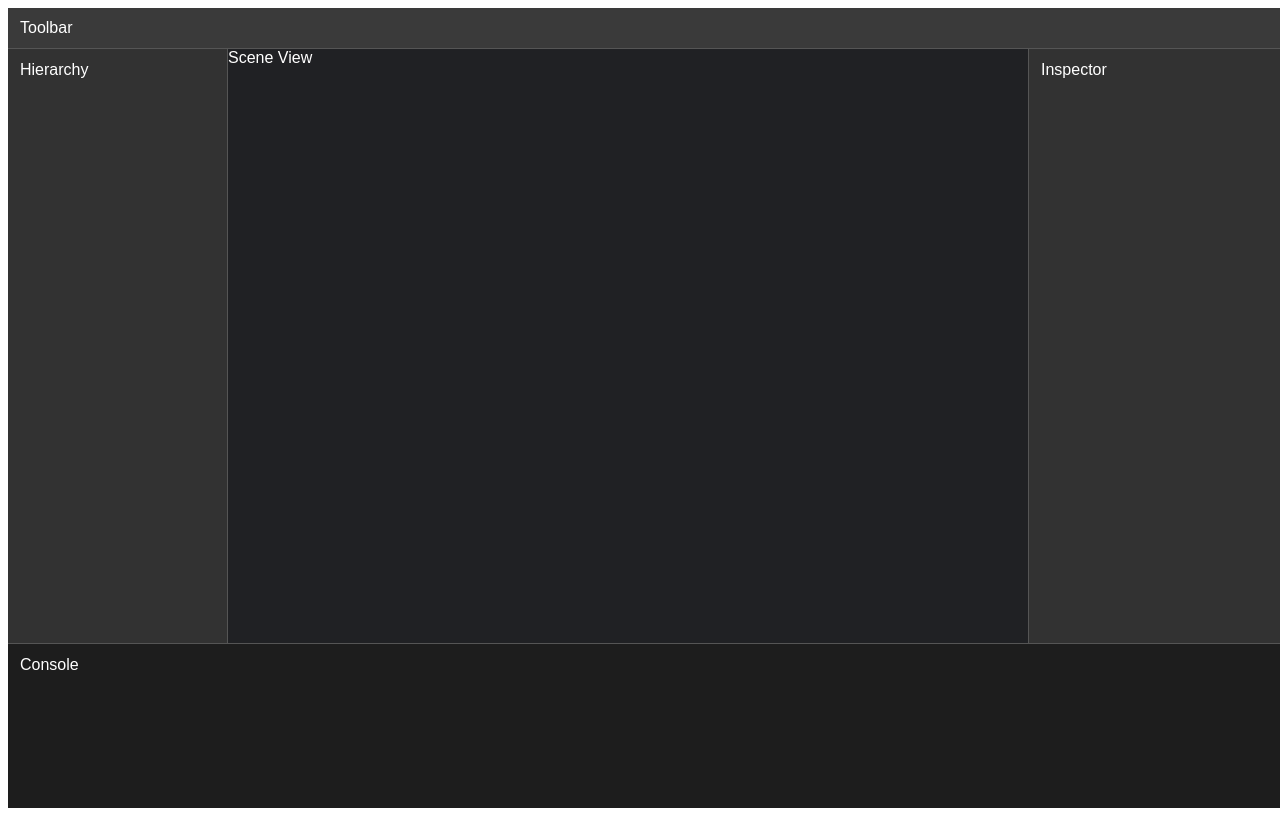
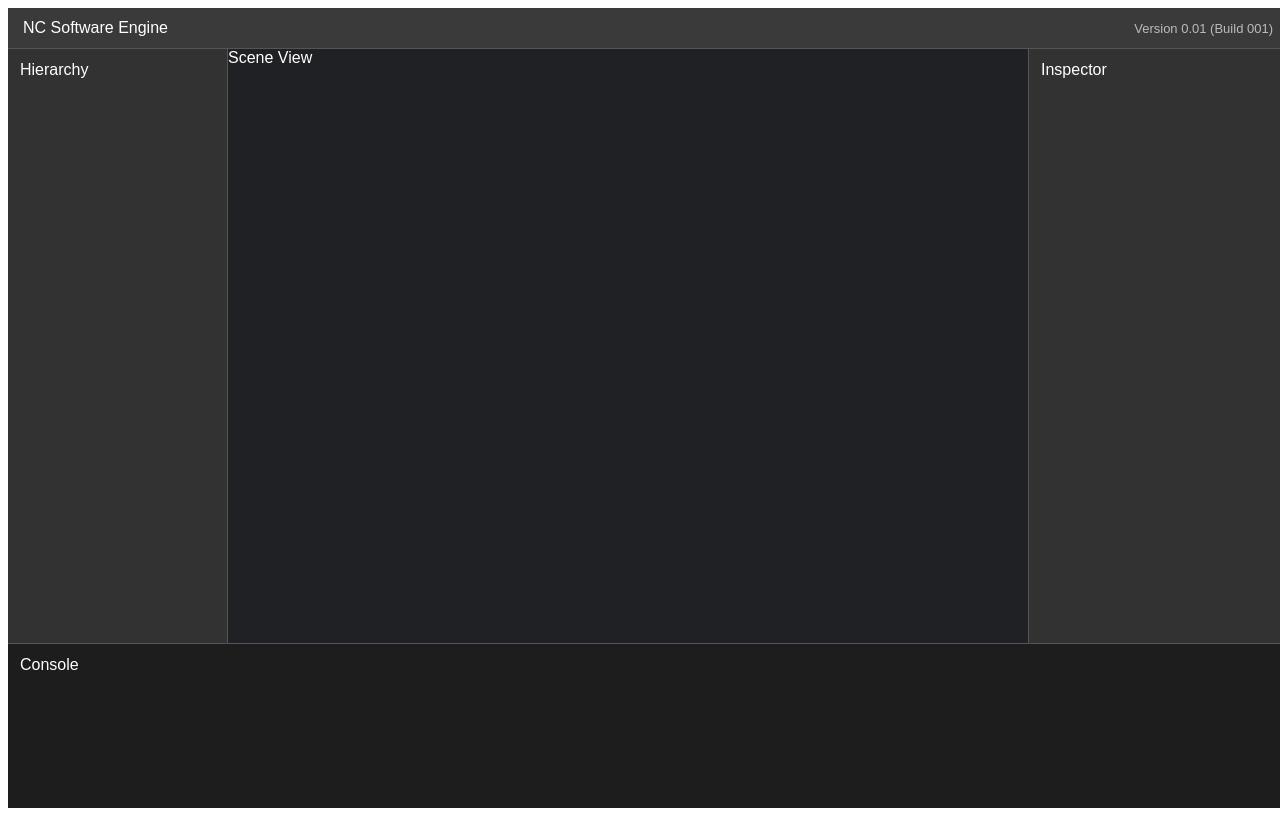
Before and after one commit to RealAnomalyGames/NCSoftware, a website with bundled scripts: page index.html in a window 1280 px wide. Built offline with nearby package versions, Linux system fonts and the light colour scheme.

Commit message:
Build 001 Step 10

```diff
--- a/editor/ui/EditorUI.ts
+++ b/editor/ui/EditorUI.ts
@@ -6,7 +6,13 @@ export class EditorUI {
             <div id="editor">
 
                 <header id="toolbar">
-                    Toolbar
+
+                    <span>NC Software Engine</span>
+
+                    <span id="engine-version">
+                        Version 0.01 (Build 001)
+                    </span>
+
                 </header>
 
                 <div id="workspace">
--- a/styles/main.css
+++ b/styles/main.css
@@ -13,17 +13,27 @@
 }
 
 #toolbar {
+
     height: 40px;
 
     background: #3a3a3a;
 
     display: flex;
 
+    justify-content: space-between;
+
     align-items: center;
 
-    padding-left: 12px;
+    padding: 0 15px;
 
     border-bottom: 1px solid #555;
+}
+
+#engine-version {
+
+    color: #bbbbbb;
+
+    font-size: 13px;
 }
 
 #workspace {
```
Also changed, not shown: CHANGELOG.md.
